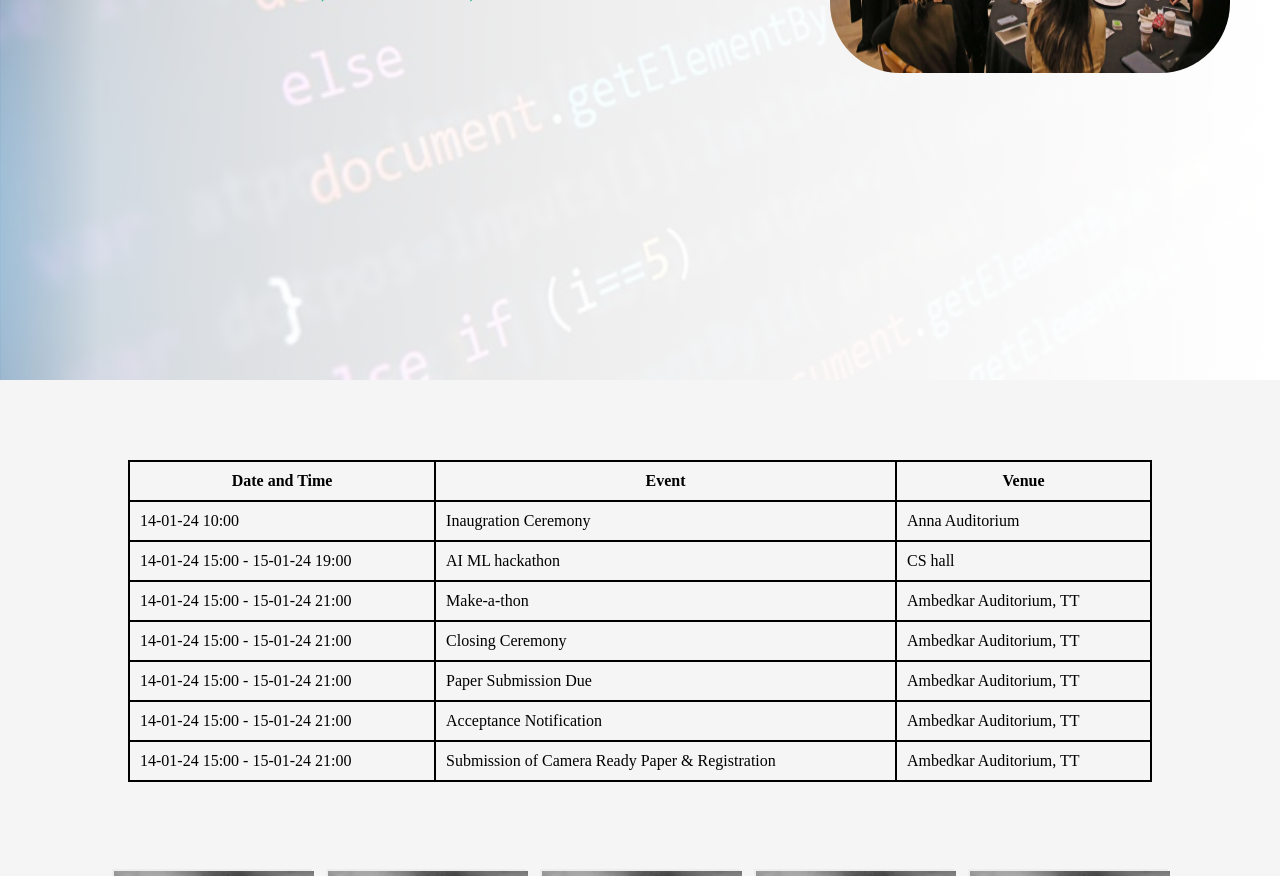
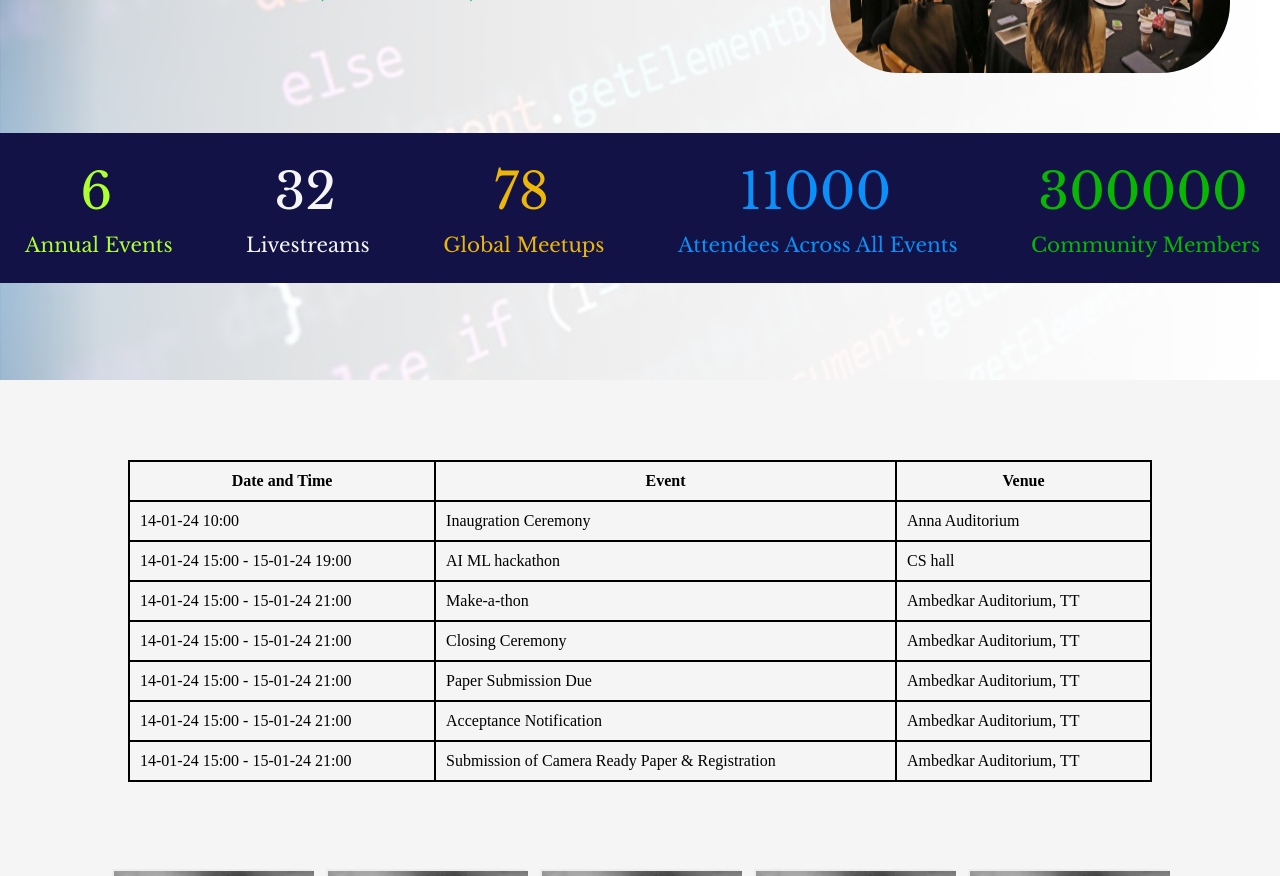
Before and after one commit to NehaSharma4122/International_Conference, a React (Vite) app: page / in a window 1280 px wide. Shown: the part 1220-2096 px from the top of the page. Built offline with nearby package versions, Linux system fonts and the light colour scheme; a web font is replaced by a local one.

Commit message:
AboutPage

```diff
--- a/src/Components/About/About.css
+++ b/src/Components/About/About.css
@@ -27,7 +27,6 @@
     justify-content:space-between;
     font-family: "Libre Baskerville",serif;
     font-size: 20px;
-    /* background-color: rgb(216, 214, 214, 0.5); */
 }
 .About-content-text{
     margin-top: 100px;
@@ -51,3 +50,44 @@
     border-radius: 70px;
     right: 60px;
 }
+.About-ratingbar{
+    position: relative;
+    top: 490px;
+    width: 100%;
+    height: 150px;
+    background-color: rgb(18, 18, 70);
+    display: flex;
+    align-items: center;
+    justify-content: space-between;
+}
+.About-ratingbar-first{
+    color: greenyellow;
+    text-align: center;
+    padding-left: 20px;
+}
+.About-ratingbar-second{
+    color: whitesmoke;
+    text-align: center;
+}
+.About-ratingbar-third{
+    color: rgb(236, 183, 6);
+    text-align: center;
+}
+.About-ratingbar-fourth{
+    color: rgb(10, 144, 248);
+    text-align: center;
+}
+.About-ratingbar-fifth{
+    color: rgb(7, 183, 4);
+    text-align: center;
+    padding-right: 20px;
+}
+.About-ratingbar-num{
+    font-size: 50px;
+}
+.About-ratingbar-text{
+    text-align: center;
+    font-size: 20px;
+    padding-top: 10px;
+    padding-left: 5px;
+}
--- a/src/Components/About/About.jsx
+++ b/src/Components/About/About.jsx
@@ -1,16 +1,16 @@
-import React from 'react'
-import './About.css'
-import { useSpring,animated } from 'react-spring'
-import imgAboutads from '/src/assets/Aboutads.jpg'
+import React from "react";
+import "./About.css";
+import { useSpring, animated } from "react-spring";
+import imgAboutads from "/src/assets/Aboutads.jpg";
 
-function Number({n}){
-    const {number} = useSpring({
-        from: {number:0},
+function Number({ n }) {
+  const { number } = useSpring({
+    from: { number: 0 },
     number: n,
     delay: 200,
-        config: {mass:1, tension:20, friction:10},
+    config: { mass: 1, tension: 20, friction: 10 },
   });
-    return <animated.div>{number.to((n)=>n.toFixed(0))}</animated.div>
+  return <animated.div>{number.to((n) => n.toFixed(0))}</animated.div>;
 }
 const About = () => {
   return (
@@ -21,21 +21,68 @@ const About = () => {
         </div>
         <div className="About-content">
           <div className="About-content-text">
-                <p>At ADS (Analytics And Data Summit Conference), we strive to bring together the global data science community, facilitate the exchange of innovative ideas, promote the growth of open source software, and prepare data and AI practitioners of all levels for success in their rapidly changing field.
-                    <br/> <br/>
-                To this end, we host 4 Data analytics and AI Training Conferences around the globe, including in Boston, San Francisco, London, APAC, as well as in-person meetups, live virtual events, lighting interviews, free webinars, and more.</p>
+            <p>
+              At ADS (Analytics And Data Summit Conference), we strive to bring
+              together the global data science community, facilitate the
+              exchange of innovative ideas, promote the growth of open source
+              software, and prepare data and AI practitioners of all levels for
+              success in their rapidly changing field.
+              <br /> <br />
+              To this end, we host 4 Data analytics and AI Training Conferences
+              around the globe, including in Boston, San Francisco, London,
+              APAC, as well as in-person meetups, live virtual events, lighting
+              interviews, free webinars, and more.
+            </p>
           </div>
           <div className="About-content-image">
             <img src={imgAboutads} alt="" />
           </div>
+        </div>
         <div className="About-ratingbar">
-
+            <div className="About-ratingbar-first">
+                <div className="About-ratingbar-num">
+                <Number n={6} />
                 </div>
-
+                <div className="About-ratingbar-text">
+                    <p>Annual Events</p>
+                </div>
+            </div>
+            <div className="About-ratingbar-second">
+                <div className="About-ratingbar-num">
+                    <Number n={32} />
+                </div>
+                <div className="About-ratingbar-text">
+                    <p>Livestreams</p>
+                </div>
+            </div>
+            <div className="About-ratingbar-third">
+                <div className="About-ratingbar-num">
+                    <Number n={78} />
+                </div>
+                <div className="About-ratingbar-text">
+                    <p>Global Meetups</p>
+                </div>
+            </div>
+            <div className="About-ratingbar-fourth">
+                <div className="About-ratingbar-num">
+                    <Number n={11000} />
+                </div>
+                <div className="About-ratingbar-text">
+                    <p>Attendees Across All Events</p>
+                </div>
+            </div>
+            <div className="About-ratingbar-fifth">
+                <div className="About-ratingbar-num">
+                    <Number n={300000} />
+                </div>
+                <div className="About-ratingbar-text">
+                    <p>Community Members</p>
                 </div>
             </div>
         </div>
-  )
-}
+      </div>
+    </div>
+  );
+};
 
-export default About
+export default About;
```
Lines whose indentation alone changed are shown as unchanged.
